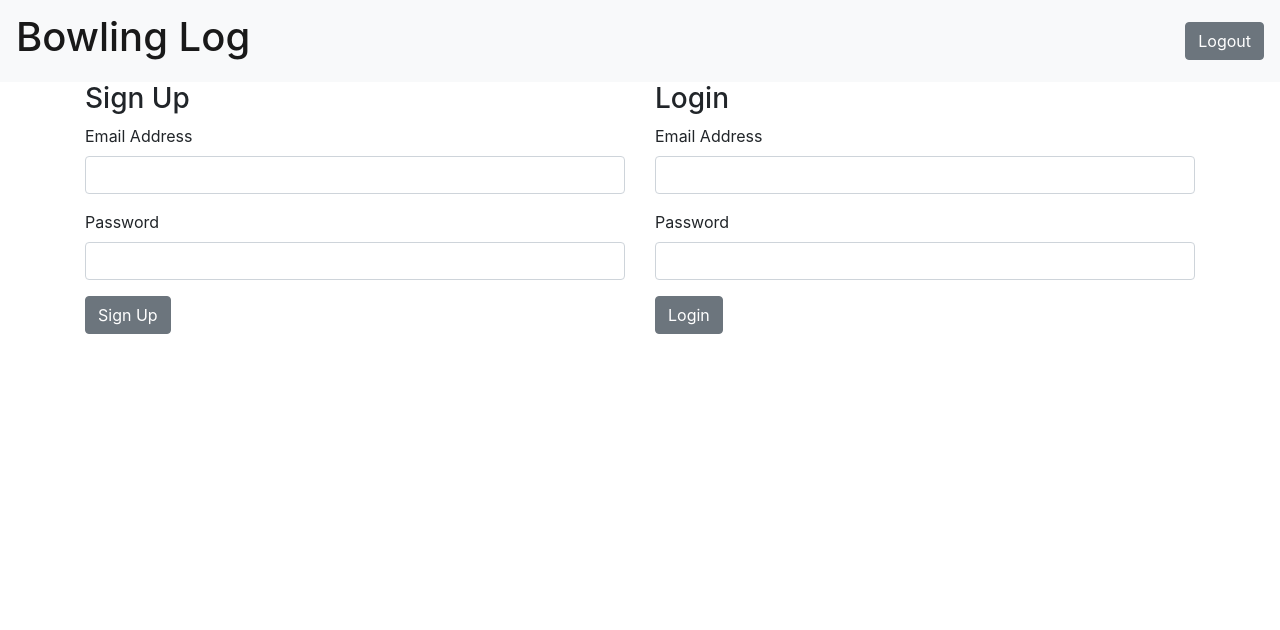
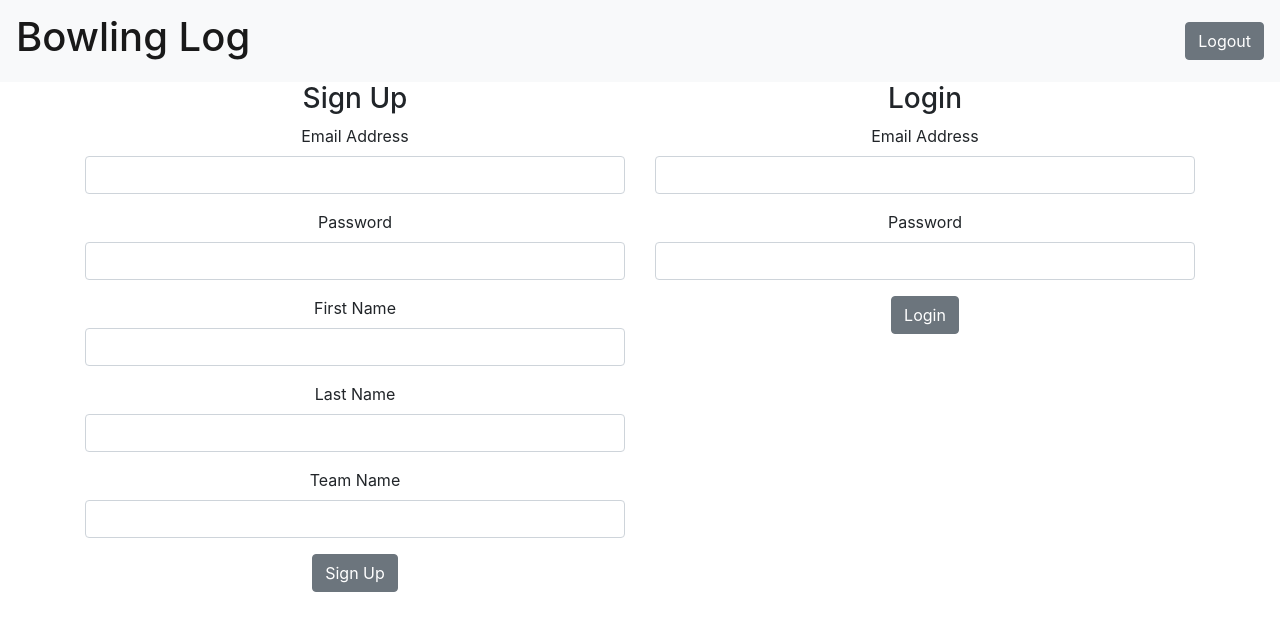
Before and after one commit to AlanJSchultz/PERN-Client, a React (Create React App) app: page / in a window 1280 px wide. Shown: the top 630 px of the page. Built offline with nearby package versions, Linux system fonts and the light colour scheme.

Commit message:
02102020 signup login working

```diff
--- a/src/App.css
+++ b/src/App.css
@@ -1,38 +1,3 @@
 .App {
   text-align: center;
 }
-
-.App-logo {
-  height: 40vmin;
-  pointer-events: none;
-}
-
-@media (prefers-reduced-motion: no-preference) {
-  .App-logo {
-    animation: App-logo-spin infinite 20s linear;
-  }
-}
-
-.App-header {
-  background-color: #282c34;
-  min-height: 100vh;
-  display: flex;
-  flex-direction: column;
-  align-items: center;
-  justify-content: center;
-  font-size: calc(10px + 2vmin);
-  color: white;
-}
-
-.App-link {
-  color: #61dafb;
-}
-
-@keyframes App-logo-spin {
-  from {
-    transform: rotate(0deg);
-  }
-  to {
-    transform: rotate(360deg);
-  }
-}
--- a/src/App.js
+++ b/src/App.js
@@ -1,8 +1,10 @@
 //jshint esversion:6
 
 import React, { useState, useEffect } from 'react';
+import './App.css';
 import SiteBar from './home/navbar';
 import Auth from './auth/Auth';
+import BowlingLogIndex from './bowling/BowlingLogIndex';
 
 function App() {
 
@@ -16,7 +18,7 @@ function App() {
 
   const cleartoken = () => {
     localStorage.clear();
-    sessionToken('');
+    setSessionToken('');
   };
 
   const updateToken = (newToken) => {
@@ -25,17 +27,18 @@ function App() {
     console.log(newToken);
   };
 
-  // const protectedViews = () => {
-  //   return (
-  //     localStorage.getItem('token') === sessionToken ? <BowlingLogIndex token={sessionToken} /> : <Auth updateToken={updateToken} />
-  //   );
-  // };
+  const protectedViews = () => {
+    return (
+      localStorage.getItem('token') === sessionToken
+      ? <BowlingLogIndex token={sessionToken} />
+      : <Auth updateToken={updateToken} />
+    );
+  };
 
   return (
     <div className="App">
       <SiteBar clickLogout={cleartoken} />
-      <Auth updateToken={updateToken} />
-      {/* {protectedViews()} */}
+      {protectedViews()}
     </div>
 
   );
--- a/src/auth/Signup.js
+++ b/src/auth/Signup.js
@@ -1,18 +1,29 @@
 // jshint esversion:6
 
 import React, { useState } from 'react';
+import './Signup.css';
 import { Form, FormGroup, Label, Input, Button } from 'reactstrap';
 
 const Signup = (props) => {
     const [email, setEmail] = useState('');
     const [password, setPassword] = useState('');
+    const [firstname, setFirstname] = useState('');
+    const [lastname, setLastname] = useState('');
+    const [teamname, setTeamname] = useState('');
 
     const handleSubmit = (event) => {
         event.preventDefault();
 
         fetch("http://localhost:4000/api/bowler/createbowler", {
             method: 'POST',
-            body: JSON.stringify({ bowler: { email: email, password: password } }),
+            body: JSON.stringify({ bowler: {
+                email: email,
+                password: password,
+                firstname: firstname,
+                lastname: lastname,
+                teamname: teamname
+                }
+            }),
             headers: new Headers({
                 "Content-Type": "application/json"
             })
@@ -33,7 +44,19 @@ const Signup = (props) => {
                 </FormGroup>
                 <FormGroup>
                     <Label htmlFor="password">Password</Label>
-                    <Input onChange={(e) => setPassword(e.target.value)} placeholder="" type="password"  name="password" value={password} />
+                    <Input onChange={(e) => setPassword(e.target.value)} placeholder="" type="password"  name="password" value={password} minLength="5" title="Use at least 5 characters" />
+                </FormGroup>
+                <FormGroup>
+                    <Label htmlFor="firstname">First Name</Label>
+                    <Input onChange={(e) => setFirstname(e.target.value)} placeholder="" type="text" name="firstname" value={firstname} />
+                </FormGroup>
+                <FormGroup>
+                    <Label htmlFor="lastname">Last Name</Label>
+                    <Input onChange={(e) => setLastname(e.target.value)} placeholder="" type="text" name="lastname" value={lastname} />
+                </FormGroup>
+                <FormGroup>
+                    <Label htmlFor="teamname">Team Name</Label>
+                    <Input onChange={(e) => setTeamname(e.target.value)} placeholder="" type="text" name="teamname" value={teamname} />
                 </FormGroup>
                 <Button type="submit">Sign Up</Button>
             </Form>
--- /dev/null
+++ b/src/bowling/BowlingLogIndex.js
@@ -0,0 +1,13 @@
+// jshint esversion:6
+
+import React from 'react';
+
+const BowlingLogIndex = (props) => {
+    return (
+        <div>
+            <h3>Bowling Log Index</h3>
+        </div>
+    )
+}
+
+export default BowlingLogIndex;
--- a/src/index.js
+++ b/src/index.js
@@ -7,6 +7,7 @@ import ReactDOM from 'react-dom';
 import './index.css';
 import App from './App';
 import * as serviceWorker from './serviceWorker';
+import 'bootstrap/dist/css/bootstrap.css';
 
 ReactDOM.render(<App />, document.getElementById('root'));
 
```
Also changed, not shown: src/auth/Signup.css (added).
